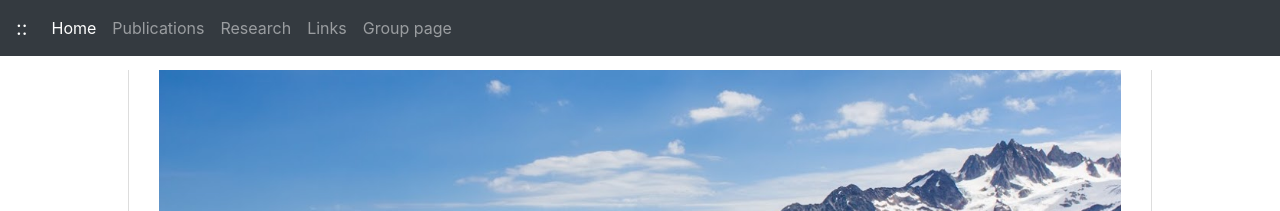
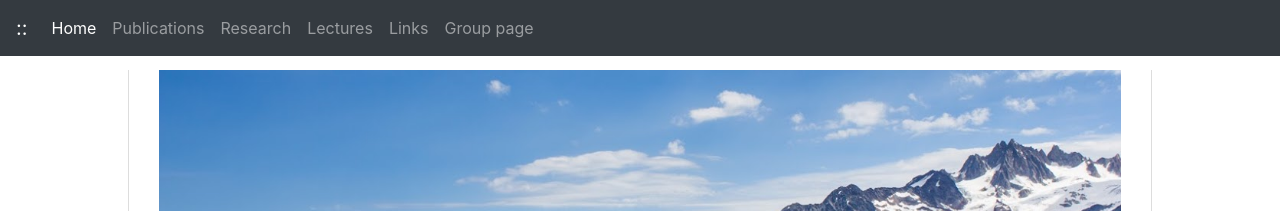
Before and after one commit to jhgoh/jhgoh.github.io, a Jekyll site: the page built from index.html, in a window 1280 px wide. Shown: the top 211 px of the page. Built offline with Jekyll 4.4.1, drawn with Linux system fonts in a browser that asks for light colours; nearby versions of some CDN libraries.

Commit message:
Update header.html

```diff
--- a/_includes/header.html
+++ b/_includes/header.html
@@ -23,6 +23,9 @@
               <a class="dropdown-item" href="Lecture/2018-Spring-EMPractice">2018 봄 전자기학 연습</a>
             </div>
           </li>-->
+          <li class="nav-item {%if page.title == 'Lectures'%}active{%endif%}">
+            <a class="nav-link" href="Lectures">Lectures</a>
+          </li>
           <li class="nav-item {%if page.title == 'Links'%}active{%endif%}">
             <a class="nav-link" href="Links">Links</a>
           </li>
```
